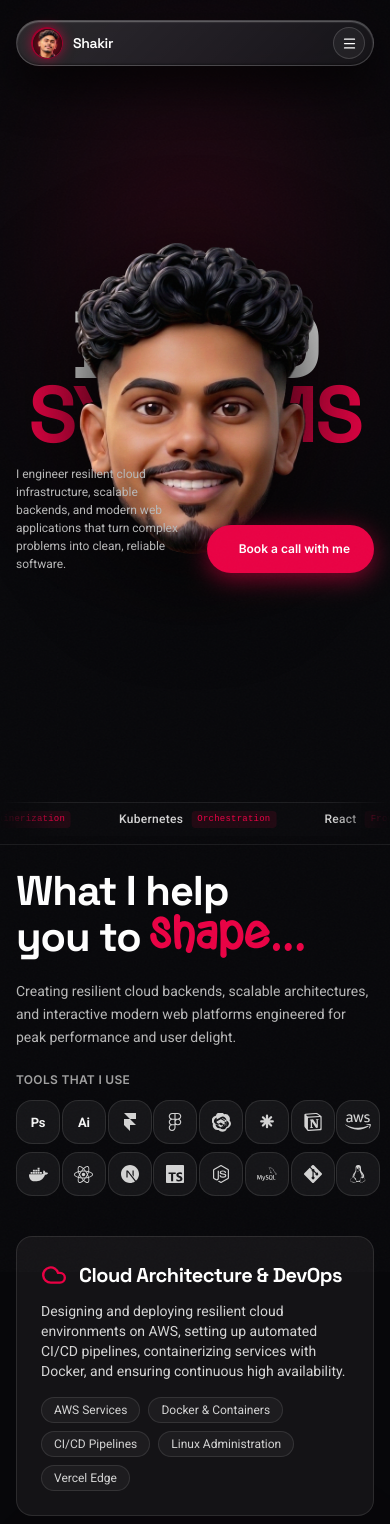
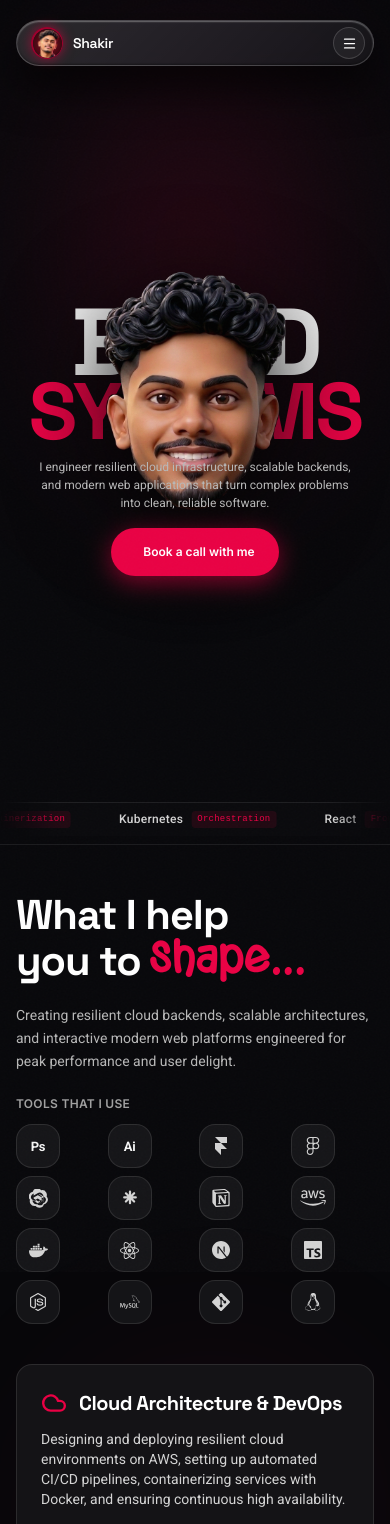
Before and after one commit to shakir-mhd/Portfolio, a React (Vite) app: page / in a window 390 px wide. Shown: the top 1524 px of the page. Built offline with nearby package versions, Linux system fonts and the light colour scheme; a web font is replaced by a local one.

Commit message:
feat(analytics): integrate @vercel/analytics and polish cross-device mobile responsiveness

```diff
--- a/package.json
+++ b/package.json
@@ -9,6 +9,7 @@
     "preview": "vite preview"
   },
   "dependencies": {
+    "@vercel/analytics": "^2.0.1",
     "framer-motion": "11.18.2",
     "lenis": "1.1.20",
     "lucide-react": "^1.60.0",
--- a/src/App.tsx
+++ b/src/App.tsx
@@ -1,5 +1,6 @@
 import { lazy, Suspense, useEffect, useState, type ReactNode } from 'react';
 import { AnimatePresence, LayoutGroup, motion } from 'framer-motion';
+import { Analytics } from '@vercel/analytics/react';
 import { type Project, type SectionId } from './data/portfolioData';
 import { SmoothScrollProvider, useSmoothScroll } from './hooks/smoothScroll';
 import CustomCursor from './components/CustomCursor';
@@ -129,6 +130,8 @@ function PortfolioApp() {
           )}
         </AnimatePresence>
       </Suspense>
+
+      <Analytics />
     </LayoutGroup>
   );
 }
--- a/src/components/Hero.tsx
+++ b/src/components/Hero.tsx
@@ -110,13 +110,13 @@ export function Hero({
           </div>
 
           {/* Shakir's Custom 3D Avatar Head:
-              - Sized to clamp(340px, 33vw, 470px) matching Ruchit's massive central centerpiece presence
+              - Sized to clamp(260px, 33vw, 470px) matching Ruchit's massive central centerpiece presence
               - Positioned safely below the navbar with clearance, perfectly overlapping BUILD & SYSTEMS */}
           <div
             className="absolute left-1/2 top-[52%] -translate-x-1/2 -translate-y-[44%] z-[10] flex items-center justify-center pointer-events-auto select-none"
             style={{
-              width: 'clamp(340px, 33vw, 470px)',
-              height: 'clamp(340px, 33vw, 470px)',
+              width: 'clamp(260px, 33vw, 470px)',
+              height: 'clamp(260px, 33vw, 470px)',
             }}
           >
             <motion.div
@@ -144,10 +144,10 @@ export function Hero({
           </div>
         </div>
 
-        {/* Flanking Row: Aligned Exactly Beside Avatar at the Baseline of SYSTEMS (z-20) */}
-        <div className="hero-flanking-row flex flex-row items-end justify-between w-full max-w-[1380px] mx-auto mt-5 sm:mt-7 relative z-[20] gap-6">
+        {/* Flanking Row: Aligned Beside Avatar at Baseline of SYSTEMS on Desktop, Clean Centered on Mobile (z-20) */}
+        <div className="hero-flanking-row flex flex-col sm:flex-row items-center sm:items-end justify-between w-full max-w-[1380px] mx-auto mt-4 sm:mt-7 relative z-[20] gap-4 sm:gap-6 text-center sm:text-left">
           {/* Left: Bio narrative (Matching reference text styling, positioning & weight) */}
-          <div className="max-w-[320px] sm:max-w-[420px] text-left">
+          <div className="max-w-[320px] sm:max-w-[420px]">
             <p
               className="text-xs sm:text-[14.5px] leading-[1.5] text-[#b8b8b8] font-normal"
               style={{ fontFamily: "'Roboto', sans-serif" }}
--- a/src/components/ServicesStack.tsx
+++ b/src/components/ServicesStack.tsx
@@ -301,7 +301,7 @@ export default function ServicesStack() {
     <section
       id="services"
       ref={containerRef}
-      className="relative min-h-[300vh] bg-[#07070a] border-t border-white/[0.08]"
+      className="relative min-h-auto lg:min-h-[300vh] bg-[#07070a] border-t border-white/[0.08]"
     >
       {/* Subtle background ambient red glow */}
       <div
@@ -310,7 +310,7 @@ export default function ServicesStack() {
       />
 
       {/* Pinned presentation viewport container - strictly exits when section ends */}
-      <div className="sticky top-20 lg:top-28 site-container min-h-[calc(100vh-6rem)] flex flex-col justify-center py-6">
+      <div className="relative lg:sticky top-0 lg:top-28 site-container min-h-auto lg:min-h-[calc(100vh-6rem)] flex flex-col justify-center py-12 lg:py-6">
         <div className="grid grid-cols-1 lg:grid-cols-[460px_minmax(0,1fr)] gap-10 lg:gap-14 items-center">
           {/* ========================================================= */}
           {/* LEFT COLUMN: Header, Copy & Exactly 16 Tools (2 Rows x 8) */}
@@ -328,13 +328,13 @@ export default function ServicesStack() {
               Creating resilient cloud backends, scalable architectures, and interactive modern web platforms engineered for peak performance and user delight.
             </p>
 
-            {/* Exactly 16 Tools in 2 Rows x 8 Columns matching Image 2 */}
+            {/* Exactly 16 Tools: 4x4 on mobile, 2x8 on desktop matching Image 2 */}
             <div className="pt-2">
               <p className="font-ui text-xs font-semibold text-neutral-400 tracking-wide uppercase mb-3">
                 Tools that I use
               </p>
 
-              <div className="grid grid-cols-8 gap-2 sm:gap-2.5 max-w-[460px]">
+              <div className="grid grid-cols-4 sm:grid-cols-8 gap-2 sm:gap-2.5 max-w-[460px]">
                 {ALL_TOOLS.map((tool) => (
                   <div
                     key={tool.name}
```
Also changed, not shown: 1 other file (tests, documents, lock files or other folders).
